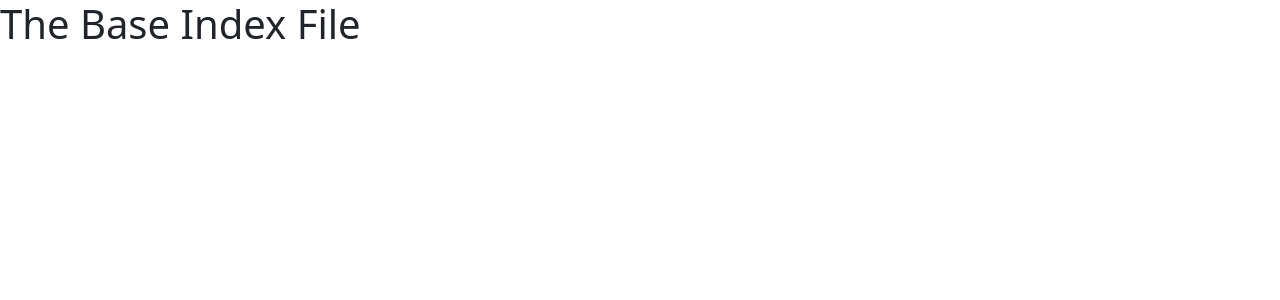
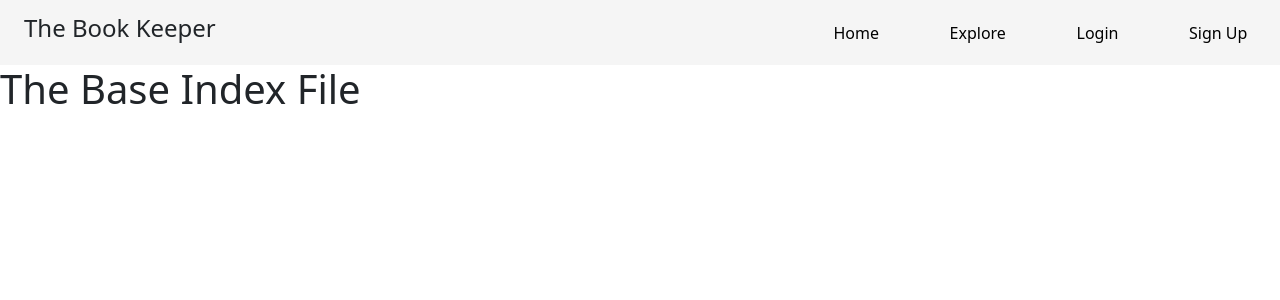
Before and after one commit to ismailPervez/Library-Management-System, a Django app: page / in a window 1280 px wide. Shown: the top 300 px of the page. Run offline with Django 4.2, Linux system fonts and the light colour scheme; some libraries are stand-ins or nearby versions.

Commit message:
set up a custom css and made a nice header

```diff
--- /dev/null
+++ b/LMS/Library/static/Library/main.css
@@ -0,0 +1,30 @@
+
+:root {
+    --light-dark-bg: whitesmoke;
+    --light-bg: white;
+    --font-color: black;
+    --hovered-link-bg: rgb(204, 204, 204);
+    --header-height: 65px;
+}
+
+header {
+    background-color: var(--light-dark-bg);
+    height: var(--header-height);
+}
+
+header nav {
+    width: 35%;
+}
+
+a {
+    text-decoration: none;
+    color: var(--font-color);
+    padding: 1% 2%;
+    border-radius: 3px;
+    transition: .5s;
+}
+
+a:hover {
+    background-color: var(--hovered-link-bg);
+    color: var(--font-color);
+}
--- a/LMS/Library/templates/Library/base.html
+++ b/LMS/Library/templates/Library/base.html
@@ -5,11 +5,14 @@
 {# Load CSS and JavaScript #}
 {% bootstrap_css %}
 {% bootstrap_javascript %}
+{# load custom static #}
+{% load static %}
 <html lang="en">
 <head>
     <meta charset="UTF-8">
     <meta http-equiv="X-UA-Compatible" content="IE=edge">
     <meta name="viewport" content="width=device-width, initial-scale=1.0">
+    <link rel="stylesheet" href="{% static 'Library/main.css' %}">
     {% if title %}
         <title>{{ title }}</title>
     {% else %}
@@ -17,6 +20,15 @@
     {% endif %}
 </head>
 <body>
+    <header class="d-flex align-items-center justify-content-between px-4 py-3">
+        <h1 class="fs-4" id="logo-title">The Book Keeper</h1>
+        <nav class="d-flex align-items-center justify-content-between">
+            <a href="#">Home</a>
+            <a href="#">Explore</a>
+            <a href="#">Login</a>
+            <a href="#">Sign Up</a>
+        </nav>
+    </header>
     {% block content %}
     {% endblock %}
 </body>
```
